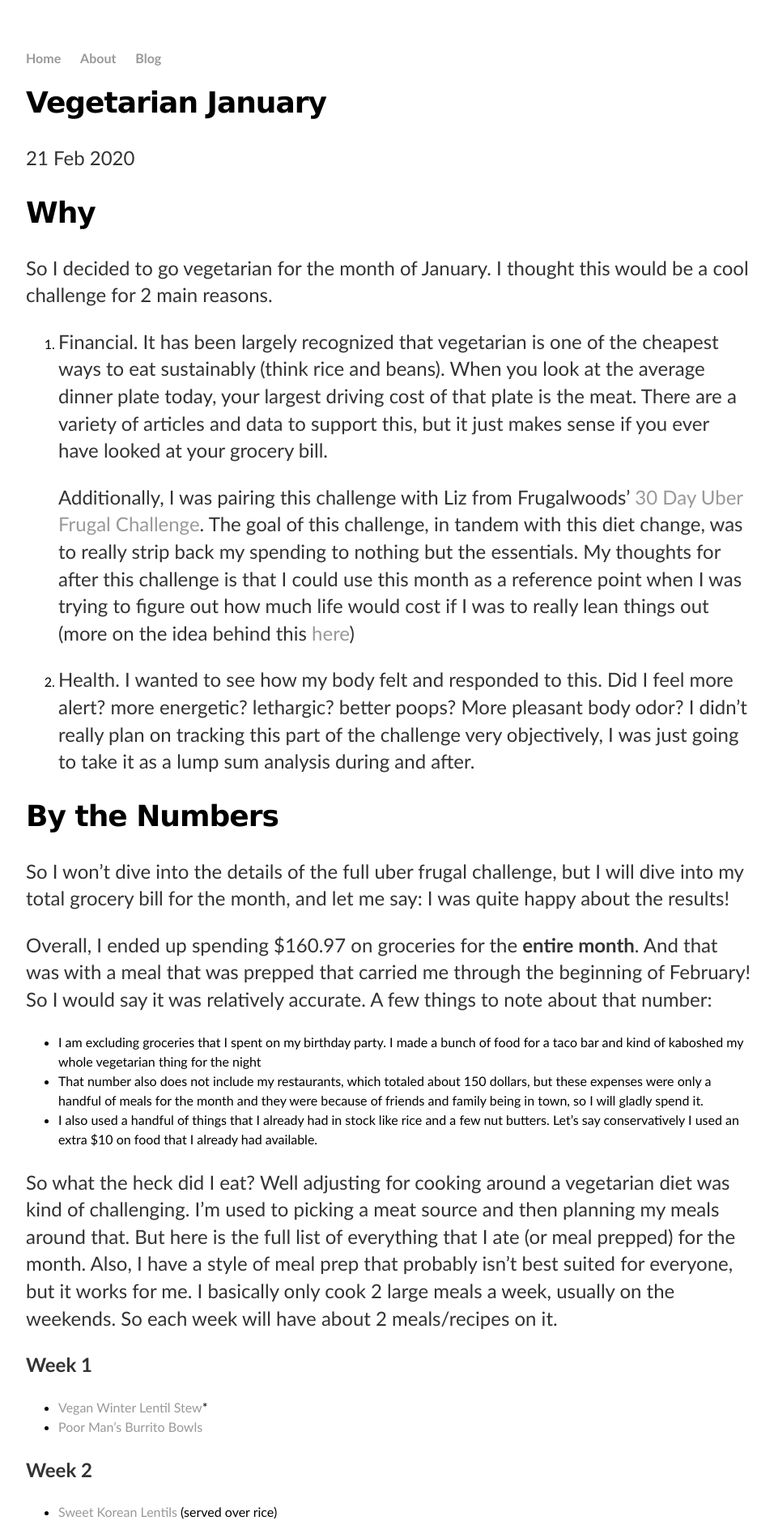
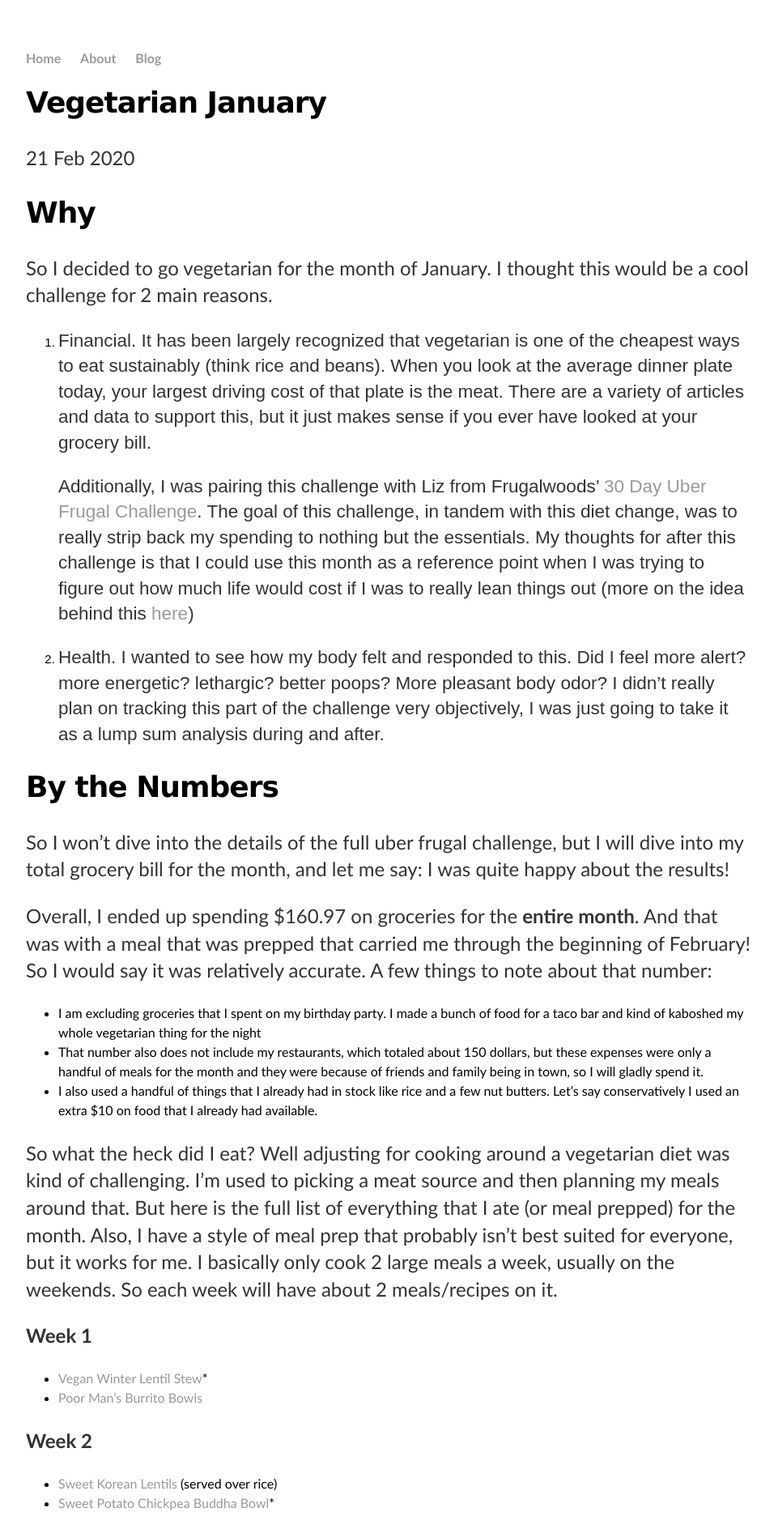
Before and after one commit to dalton-kuehl/dalton-kuehl.github.io, a Jekyll site: the page built from _posts/2020-02-21-vegan.md, in a window 1280 px wide. Shown: the top 1883 px of the page at 81% size, without its empty margins (160-1116 px from the left). Built offline with Jekyll 4.4.1, drawn with Linux system fonts in a browser that asks for light colours; comment, search, counter and statistics services are not loaded.

Commit message:
aded ol with hard coded font

```diff
--- a/css/main.css
+++ b/css/main.css
@@ -84,3 +84,6 @@ ol.posts li {
     list-style: none;
     font-family:'Myriad Pro', Calibri, Helvetica, Arial, sans-serif;
 }
+ol {
+font:15px "Arial",san-serif;
+}
```
